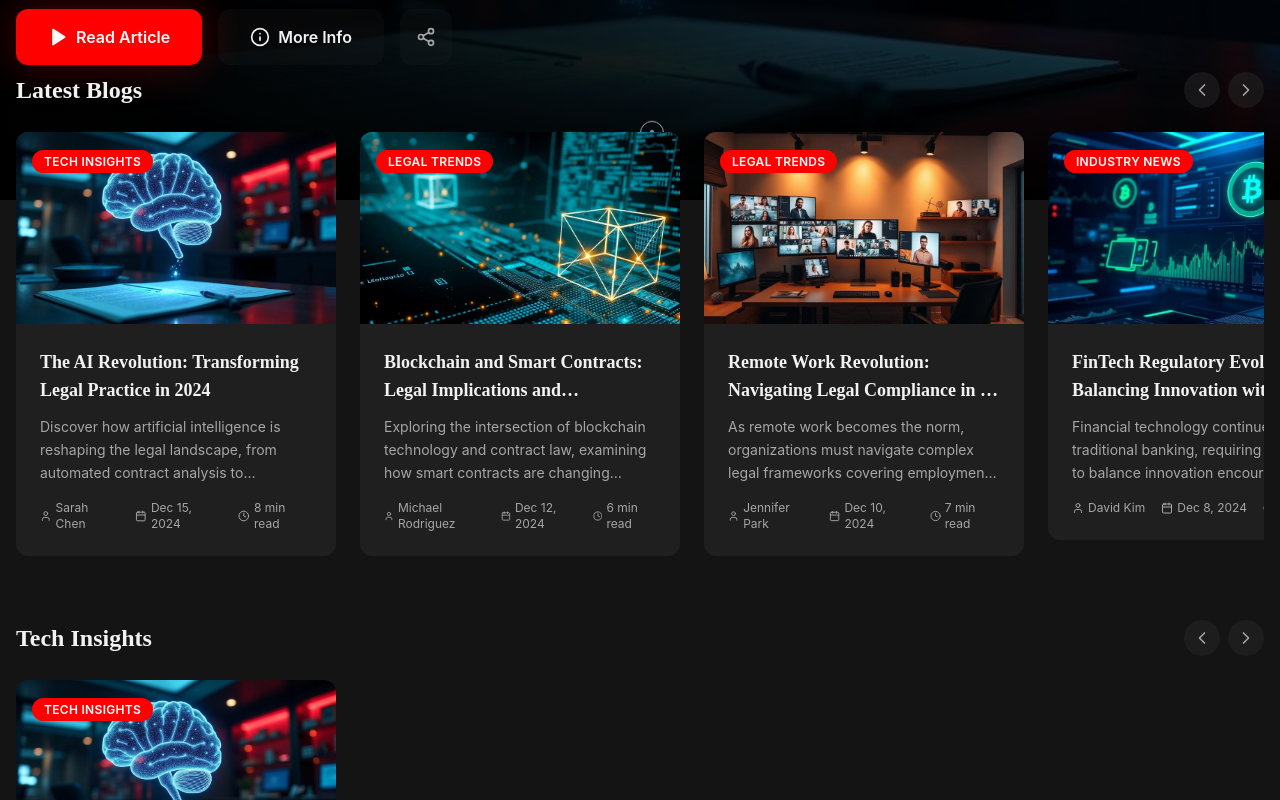
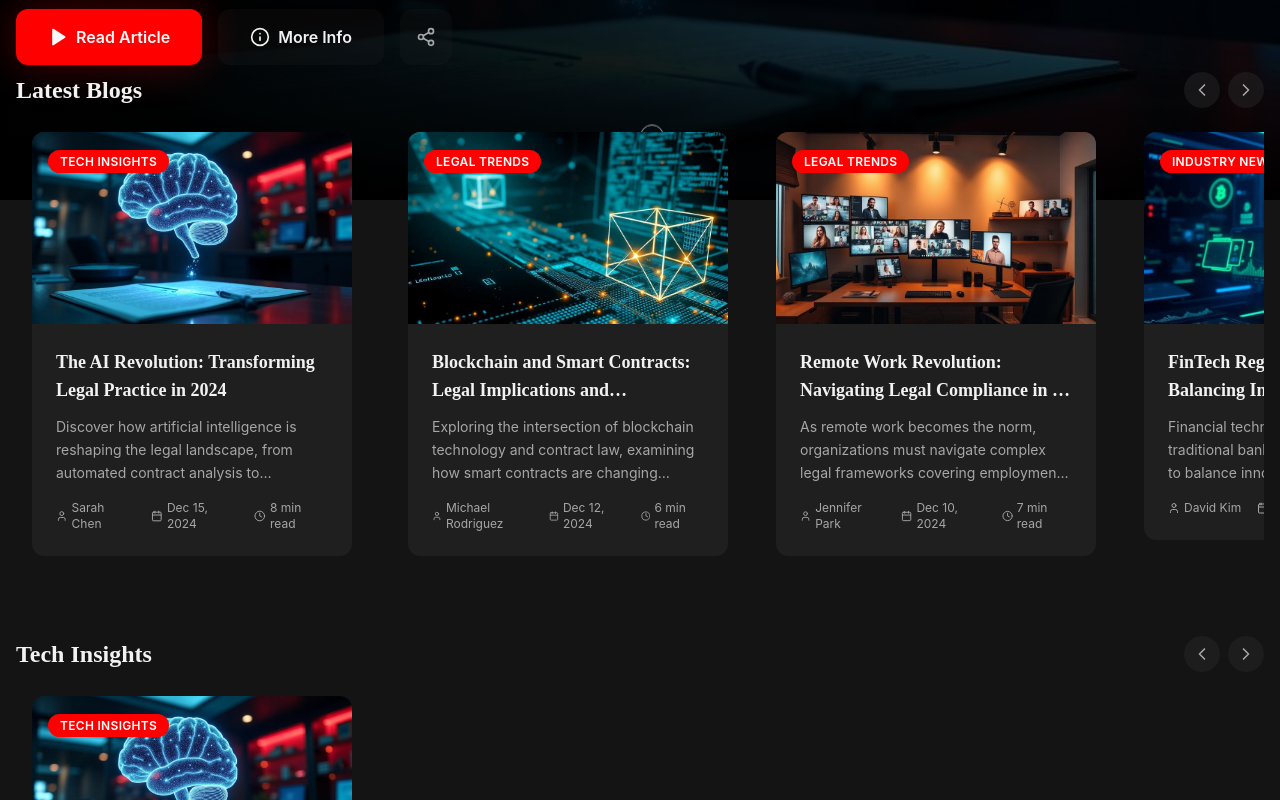
Before and after one commit to Kausigan158/kausiganblog, a React (Vite) app: page / in a window 1280 px wide. Shown: the part 600-1400 px from the top of the page. Built offline with nearby package versions, Linux system fonts and the light colour scheme.

Commit message:
Fix blog article overlapping
Add spacing between blog articles to prevent overlapping.

```diff
--- a/src/components/BlogCarousel.tsx
+++ b/src/components/BlogCarousel.tsx
@@ -59,12 +59,12 @@ const BlogCarousel = ({ title, posts, delay = 0 }: BlogCarouselProps) => {
       {/* Blog Cards Container */}
       <div
         ref={scrollRef}
-        className="flex space-x-6 overflow-x-auto carousel-container pb-4"
+        className="flex space-x-12 overflow-x-auto carousel-container pb-8 px-2"
       >
         {posts.map((post, index) => (
           <div
             key={post.id}
-            className={`animate-slide-in-right stagger-${Math.min(index + 1, 5)}`}
+            className={`animate-slide-in-right stagger-${Math.min(index + 1, 5)} mx-2`}
             style={{ animationDelay: `${delay * 0.1 + index * 0.1}s` }}
           >
             <BlogCard {...post} />
```
